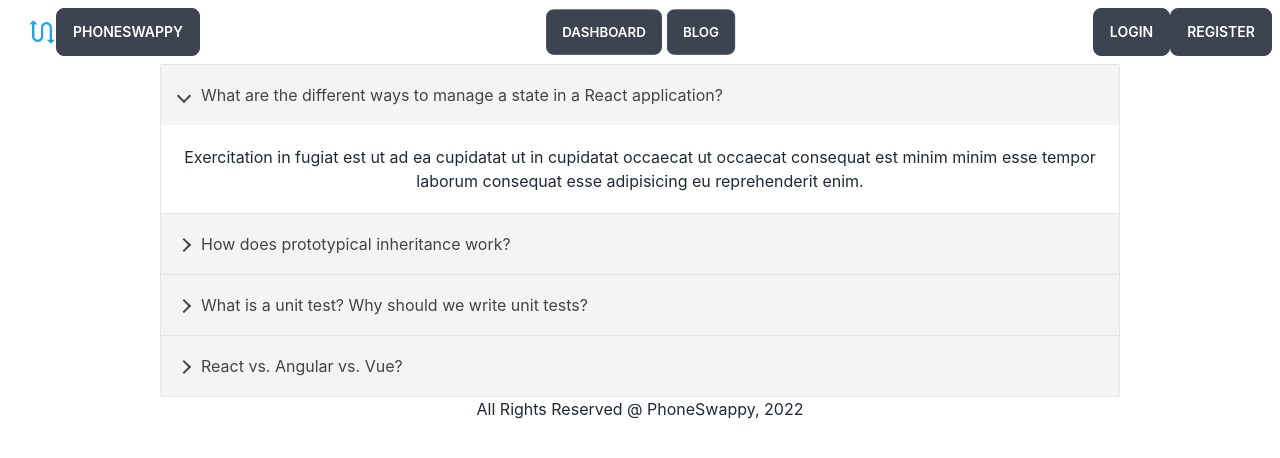
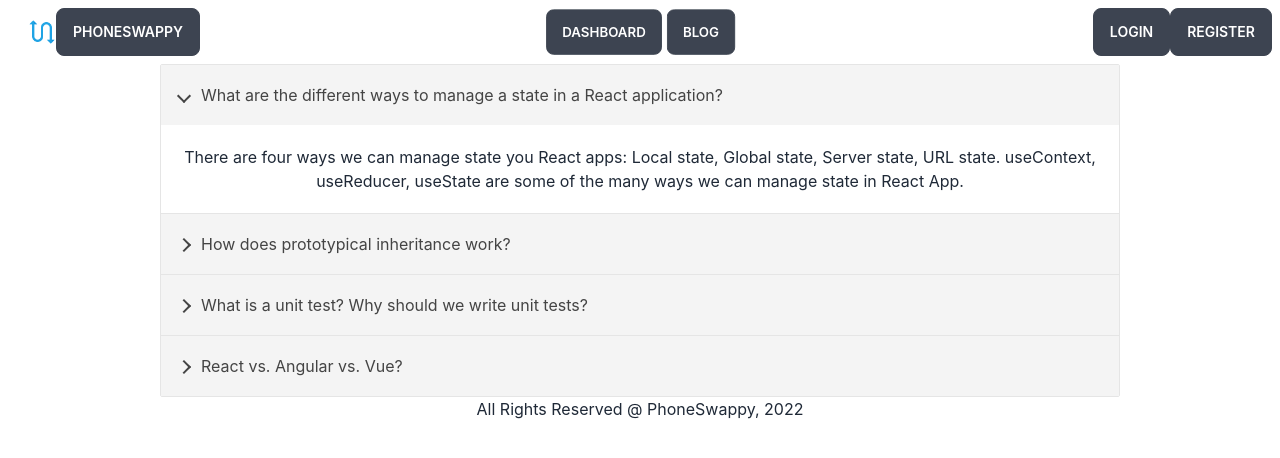
Before and after one commit to ahmadullahchowdhury/phoneswappy-mern, a React (Create React App) app: page /blog in a window 1280 px wide. Both pictures are taken after a click on the button 640 px from the left and 95 px from the top of the page. Shown: the top 458 px of the page. Built offline with nearby package versions, Linux system fonts and the light colour scheme; no server answers.

Commit message:
blog answered

```diff
--- a/src/Components/Blog/Blogs.js
+++ b/src/Components/Blog/Blogs.js
@@ -23,10 +23,7 @@ const Blogs = () => {
                 </AccordionItemHeading>
                 <AccordionItemPanel>
                     <p>
-                        Exercitation in fugiat est ut ad ea cupidatat ut in
-                        cupidatat occaecat ut occaecat consequat est minim minim
-                        esse tempor laborum consequat esse adipisicing eu
-                        reprehenderit enim.
+                    There are four ways we can manage  state you React apps: Local state, Global state, Server state, URL state. useContext, useReducer, useState are some of the many ways we can manage state in React App.
                     </p>
                 </AccordionItemPanel>
             </AccordionItem>
@@ -38,10 +35,7 @@ const Blogs = () => {
                 </AccordionItemHeading>
                 <AccordionItemPanel>
                     <p>
-                        Exercitation in fugiat est ut ad ea cupidatat ut in
-                        cupidatat occaecat ut occaecat consequat est minim minim
-                        esse tempor laborum consequat esse adipisicing eu
-                        reprehenderit enim.
+                    After the ES6 updates, JavaScript allowed for “prototypal inheritance”, meaning that objects and methods can be shared, extended, and copied. prototypical inheritance refers to the ability to access object properties from another object. Prototypical inheritance allows us to reuse the properties or methods from one JavaScript object to another through a reference pointer function. The Object.prototype is on top of the prototype inheritance chain.  Date objects, Array objects, and Player objects all inherit from Object.prototype.
                     </p>
                 </AccordionItemPanel>
             </AccordionItem>
@@ -53,10 +47,9 @@ const Blogs = () => {
                 </AccordionItemHeading>
                 <AccordionItemPanel>
                     <p>
-                        Exercitation in fugiat est ut ad ea cupidatat ut in
-                        cupidatat occaecat ut occaecat consequat est minim minim
-                        esse tempor laborum consequat esse adipisicing eu
-                        reprehenderit enim.
+                    Unit testing is an important step in the development process, because if done correctly, it can help detect early flaws in code which may be more difficult to find in later testing stages. we should  write unit tests because
+Well-written unit tests act as documentation for code. Unit tests save time and money. Unit tests save time and money.
+
                     </p>
                 </AccordionItemPanel>
             </AccordionItem>
@@ -68,9 +61,7 @@ const Blogs = () => {
                 </AccordionItemHeading>
                 <AccordionItemPanel>
                     <p>
-                        In ad velit in ex nostrud dolore cupidatat consectetur
-                        ea in ut nostrud velit in irure cillum tempor laboris
-                        sed adipisicing eu esse duis nulla non.
+                    Vue provides higher customizability and hence is easier to learn than Angular or React. Further, Vue has an overlap with Angular and React with respect to their functionality like the use of components. Hence, the transition to Vue from either of the two is an easy option Angular has a steep learning curve, considering it is a complete solution, and mastering Angular requires you to learn associated concepts like TypeScript and MVC. React is based on JavaScript, but it’s mostly combined with JSX (JavaScript XML), a syntax extension that allows you to create elements that contain HTML and JavaScript at the same time
                     </p>
                 </AccordionItemPanel>
             </AccordionItem>
--- a/src/Components/Categorydetails/Categorydetails.js
+++ b/src/Components/Categorydetails/Categorydetails.js
@@ -1,7 +1,9 @@
-import React, { useEffect, useState } from "react";
+import React, { useContext, useEffect, useState } from "react";
 import { useLoaderData, Link } from "react-router-dom";
+import { fireAuthContext } from "../../Context/Context";
 
 const Categorydetails = () => {
+    const { user } = useContext(fireAuthContext)
   const [products, setProducts] = useState([]);
   const [productSingle, setProductSingle] = useState('');
   const data = useLoaderData();
@@ -65,15 +67,19 @@ const Categorydetails = () => {
           <h3 className="font-bold text-lg">
           {productSingle.product_name}
           </h3>
+          <h1>Your Name:{user.displayName}</h1>
+          <h1>Your Email:{user.email}</h1>
+          <h1>Resale Price:{productSingle.product_resale_price}</h1>
+              <h1>To Book the Product Please Give Your Location & Phone Number</h1>
           <form className="card-body">
             <div className="form-control">
               <label className="label">
-                <span className="label-text">{}</span>
+                <span className="label-text">Phone Number</span>
               </label>
               <input
-                type="email"
-                placeholder="Email"
-                name="email"
+                type="text"
+                placeholder="Phone Number"
+                name="phone_number"
                 className="input input-bordered"
               />
             </div>
@@ -84,13 +90,13 @@ const Categorydetails = () => {
               <input
                 type="password"
                 placeholder="Meeting Location"
-                name="password"
+                name="meeting_location"
                 className="input input-bordered"
               />
               <p className="text-orange-700 p-3"></p>
             </div>
             <div className="form-control mt-6">
-              <button className="btn btn-primary m-2">Submit</button>
+              <button className="btn btn-primary m-2">Confirm Booking</button>
             </div>
           </form>
           <div className="modal-action">
```
